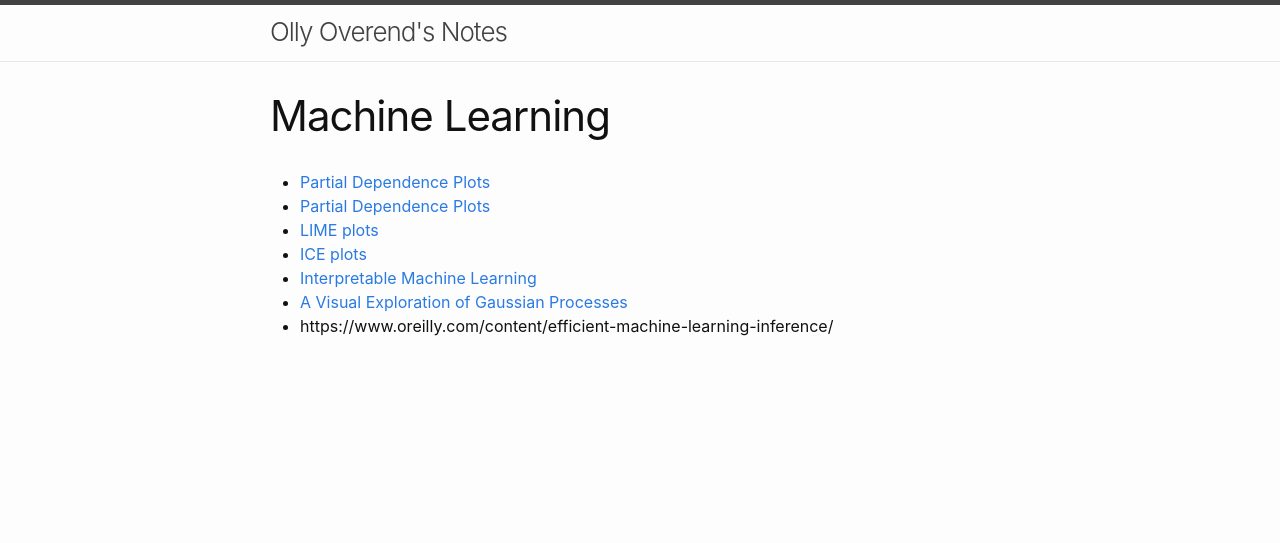
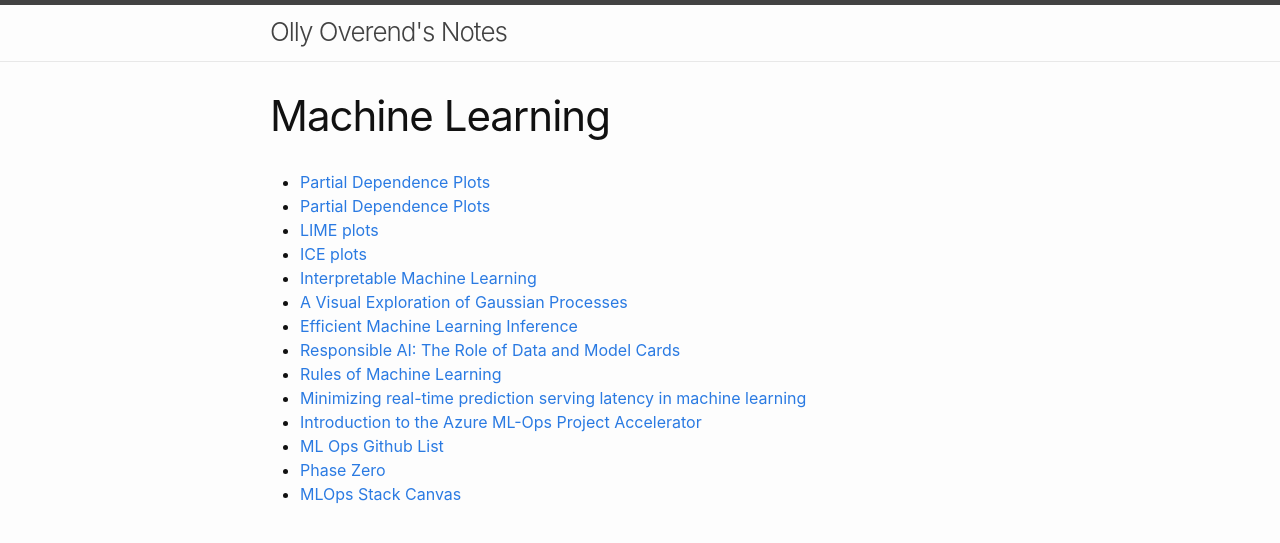
Before and after one commit to OliverOverend/OliverOverend.github.io, a Jekyll site: the page built from notes/Machine Learning.md, in a window 1280 px wide. Shown: the top 543 px of the page. Built offline with Jekyll 4.4.1, drawn with Linux system fonts in a browser that asks for light colours.

Commit message:
vault backup: 2024-09-07 12:29:10

```diff
--- a/notes/Machine Learning.md
+++ b/notes/Machine Learning.md
@@ -9,4 +9,11 @@ comments: false
 - [ICE plots](https://christophm.github.io/interpretable-ml-book/ice.html)
 - [Interpretable Machine Learning](https://christophm.github.io/interpretable-ml-book/)
 - [A Visual Exploration of Gaussian Processes](https://distill.pub/2019/visual-exploration-gaussian-processes)
-- https://www.oreilly.com/content/efficient-machine-learning-inference/
+- [Efficient Machine Learning Inference](https://www.oreilly.com/content/efficient-machine-learning-inference/)
+- [Responsible AI: The Role of Data and Model Cards](https://datatonic.com/insights/responsible-ai-data-model-cards/)
+- [Rules of Machine Learning](https://developers.google.com/machine-learning/guides/rules-of-ml/)
+- [Minimizing real-time prediction serving latency in machine learning](https://cloud.google.com/architecture/minimizing-predictive-serving-latency-in-machine-learning)
+- [Introduction to the Azure ML-Ops Project Accelerator](https://microsoft.github.io/azureml-ops-accelerator/)
+- [ML Ops Github List](https://github.com/stars/OliverOverend/lists/ml-ops/)
+- [Phase Zero](https://ml-ops.org/content/phase-zero)
+- [MLOps Stack Canvas](https://ml-ops.org/content/mlops-stack-canvas)
```
Also changed, not shown: notes/Machine Learning Governance.md (deleted, +0 -6 lines), notes/Machine-Learning-Operations.md (deleted, +0 -11 lines), notes/Microsoft-Azure-Machine-Learning.md (deleted, +0 -20 lines), notes/Microsoft-Azure.md (+16 -0 lines).
